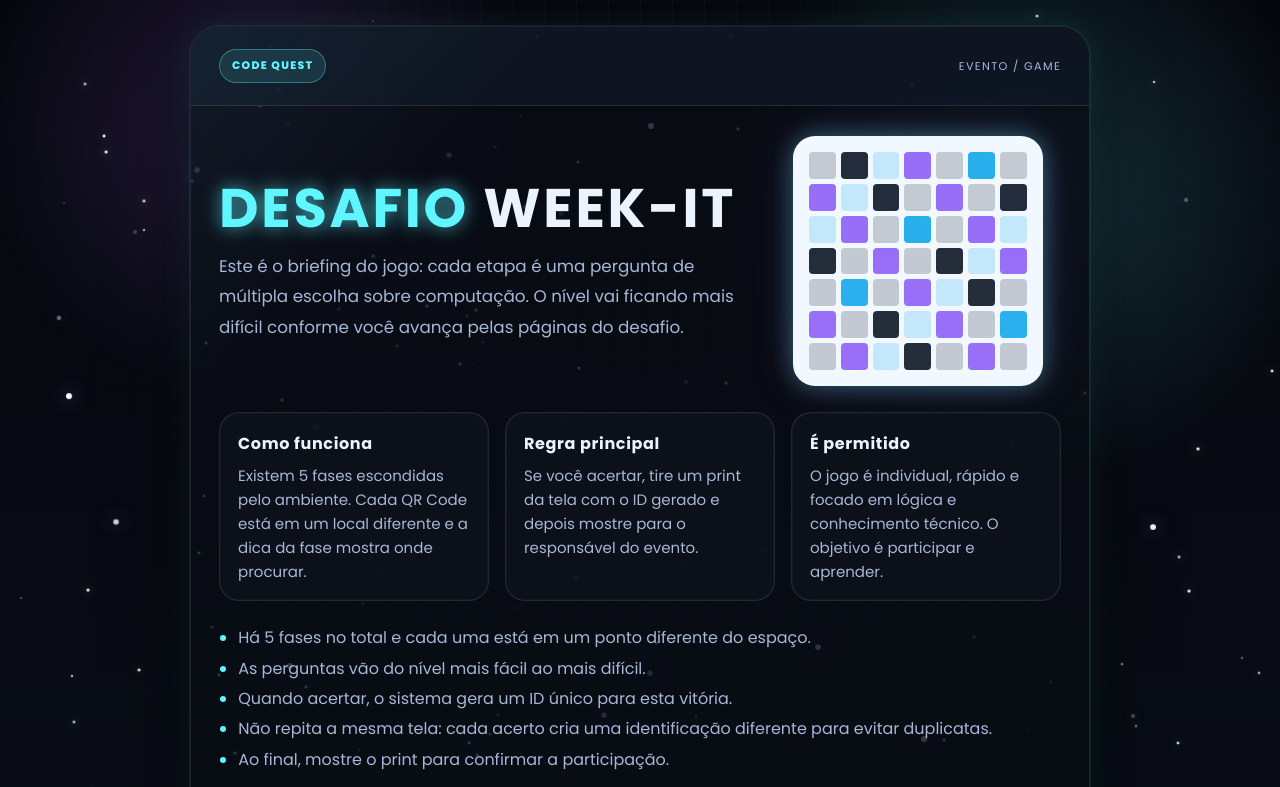
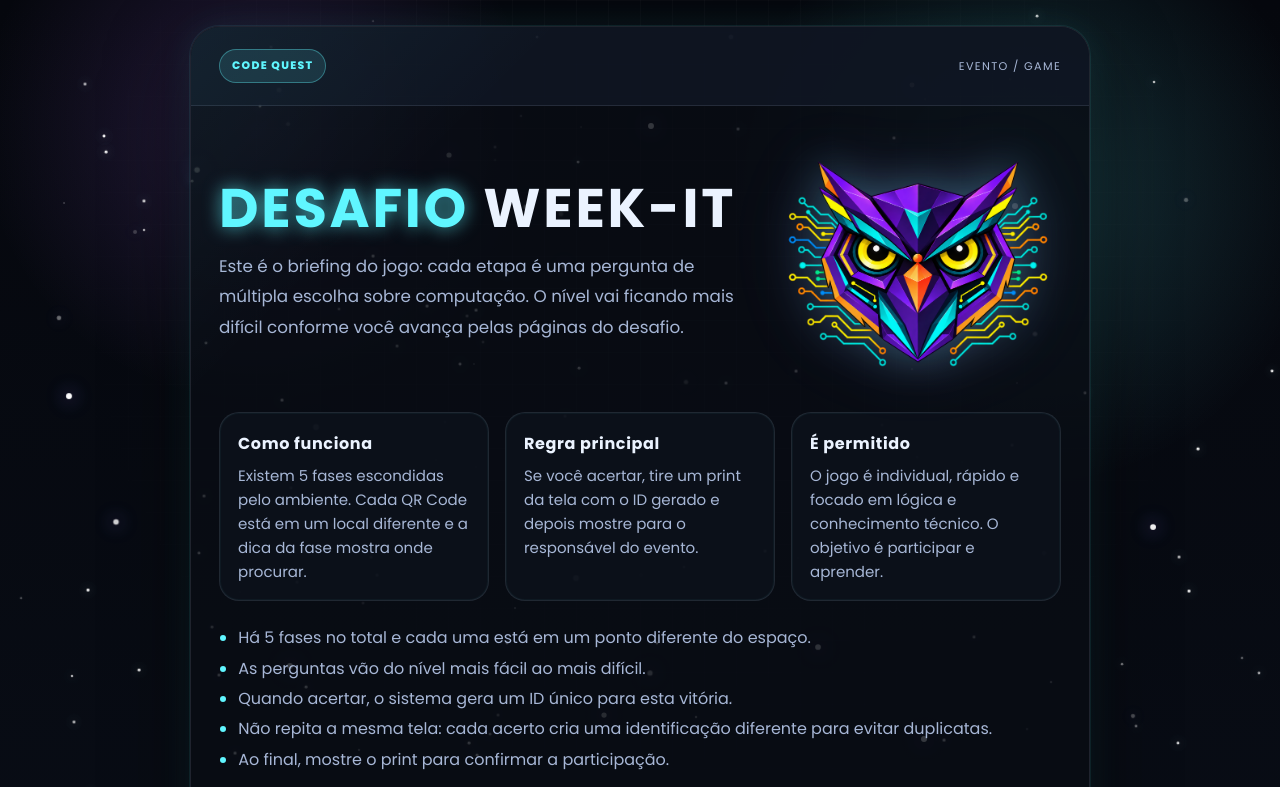
Before and after one commit to innrani/desafioweekit, a plain HTML site: page index.html in a window 1280 px wide. Shown: the top 787 px of the page. Drawn offline with Linux system fonts and the light colour scheme.

Commit message:
Update landing page image

```diff
--- a/index.html
+++ b/index.html
@@ -117,22 +117,22 @@ body::before{
 .hero h1{margin:0 0 14px;font-size:clamp(2rem, 5vw, 3.4rem);line-height:1.05;letter-spacing:.05em;text-transform:uppercase;}
 .hero h1 .neon{color:var(--cyan);text-shadow:0 0 18px rgba(96,246,255,.7);}
 .lead{margin:0;color:var(--muted);font-size:1.05rem;line-height:1.8;}
-.qr-box{
-  display:grid;
-  grid-template-columns:repeat(7, 1fr);
-  gap:5px;
-  padding:16px;
-  width:min(250px,100%);
-  aspect-ratio:1;
+.owl-art{
+  display:flex;
+  align-items:center;
+  justify-content:center;
+  width:min(100%, 520px);
   margin:0 auto;
-  background:#f2f8ff;
+  padding:8px 10px 0;
+}
+.owl-art img{
+  width:100%;
+  max-width:520px;
+  height:auto;
+  display:block;
   border-radius:22px;
-  box-shadow:0 0 22px rgba(96,246,255,.32), 0 0 44px rgba(176,109,255,.2);
+  filter:drop-shadow(0 0 20px rgba(96,246,255,.28)) drop-shadow(0 0 30px rgba(176,109,255,.18));
 }
-.qr-box span{display:block;background:#07111f;border-radius:4px;opacity:.88;}
-.qr-box span:nth-child(odd){opacity:.2;}
-.qr-box span:nth-child(3n){background:#0ea5e9;}
-.qr-box span:nth-child(4n){background:#8b5cf6;}
 .info-grid{display:grid;grid-template-columns:repeat(3, minmax(0,1fr));gap:16px;margin-top:26px;}
 .info-card{
   background:var(--panel);
@@ -182,14 +182,8 @@ body::before{
         <h1><span class="neon">Desafio</span> WEEK-IT</h1>
         <p class="lead">Este é o briefing do jogo: cada etapa é uma pergunta de múltipla escolha sobre computação. O nível vai ficando mais difícil conforme você avança pelas páginas do desafio.</p>
       </div>
-      <div class="qr-box" aria-label="Visualização do QR do jogo">
-        <span></span><span></span><span></span><span></span><span></span><span></span><span></span>
-        <span></span><span></span><span></span><span></span><span></span><span></span><span></span>
-        <span></span><span></span><span></span><span></span><span></span><span></span><span></span>
-        <span></span><span></span><span></span><span></span><span></span><span></span><span></span>
-        <span></span><span></span><span></span><span></span><span></span><span></span><span></span>
-        <span></span><span></span><span></span><span></span><span></span><span></span><span></span>
-        <span></span><span></span><span></span><span></span><span></span><span></span><span></span>
+      <div class="owl-art" aria-label="Logo do evento Week IT">
+        <img src="ICONE WEEK IT (2).png" alt="Logo Week IT" />
       </div>
     </section>
 
```
Also changed, not shown: ICONE WEEK IT (2).png (added).
